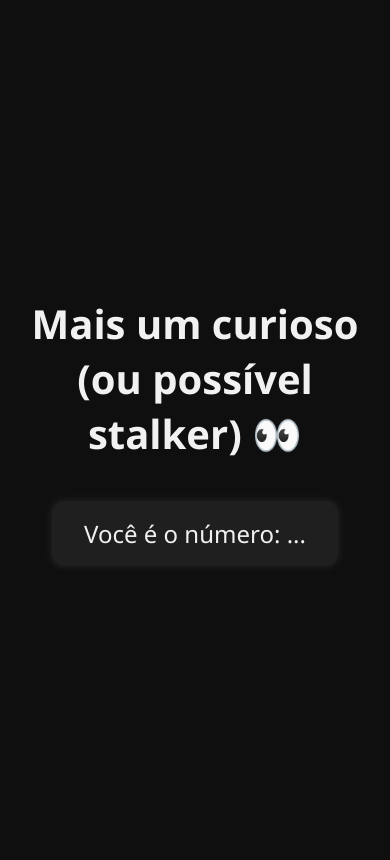
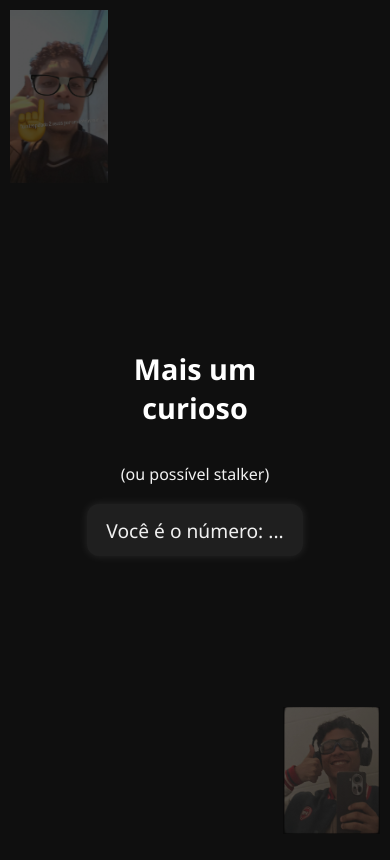
Before and after one commit to safe107/safevsco, a plain HTML site: page index.html in a window 390 px wide. Drawn offline with Linux system fonts and the light colour scheme; no server answers.

Commit message:
a brincadeira comecou

```diff
--- a/index.html
+++ b/index.html
@@ -7,7 +7,10 @@
   <link rel="stylesheet" href="style.css" />
 </head>
 <body>
-  <h1>Mais um curioso (ou possível stalker) 👀</h1>
+<img src="img/1.jpeg" alt="" class="legal">
+<img src="img/2.jpeg" alt="" class="serio">
+
+  <h1>Mais um curioso</h1> <span>(ou possível stalker)</span>
   <p>Você é o número: <span id="counter">...</span></p>
 
   <script src="script.js"></script>
--- a/style.css
+++ b/style.css
@@ -1,16 +1,44 @@
 body {
+  margin: 0;
   background-color: #0f0f0f;
   color: #f1f1f1;
   display: flex;
-  justify-content: center;
-  align-items: center;
+  justify-content: center; /* CENTRALIZA NA VERTICAL */
+  align-items: center;     /* CENTRALIZA NA HORIZONTAL */
   flex-direction: column;
   height: 100vh;
   font-family: 'Segoe UI', Tahoma, Geneva, Verdana, sans-serif;
   text-align: center;
+  position: relative;
+  overflow: hidden;
+}
+
+.serio,
+.legal {
+  position: absolute;
+  object-fit: contain;
+  opacity: 0.3;
+  max-width: 20vw; /* responsivo: 20% da largura da tela */
+  max-height: 20vh; /* 20% da altura */
+  width: auto;
+  height: auto;
+}
+
+.serio {
+  top: 10px;
+  left: 10px;
+}
+
+.legal {
+  bottom: 10px;
+  right: 10px;
 }
 
 h1 {
+  margin: 60px;
+  color: white;
+  padding: 20px;
+  border-radius: 10px;
   font-size: 2.5rem;
   margin-bottom: 1rem;
 }
@@ -21,4 +49,23 @@ p {
   padding: 1rem 2rem;
   border-radius: 12px;
   box-shadow: 0 0 10px rgba(255, 255, 255, 0.1);
+  max-width: 90vw;
 }
+
+/* Responsivo para telas pequenas (celular) */
+@media (max-width: 600px) {
+  h1 {
+    font-size: 1.8rem;
+  }
+
+  p {
+    font-size: 1.2rem;
+    padding: 0.8rem 1.2rem;
+  }
+
+  .serio,
+  .legal {
+    max-width: 25vw;
+    max-height: 25vh;
+  }
+}
```
Also changed, not shown: img/1.jpeg (added), img/2.jpeg (added).
